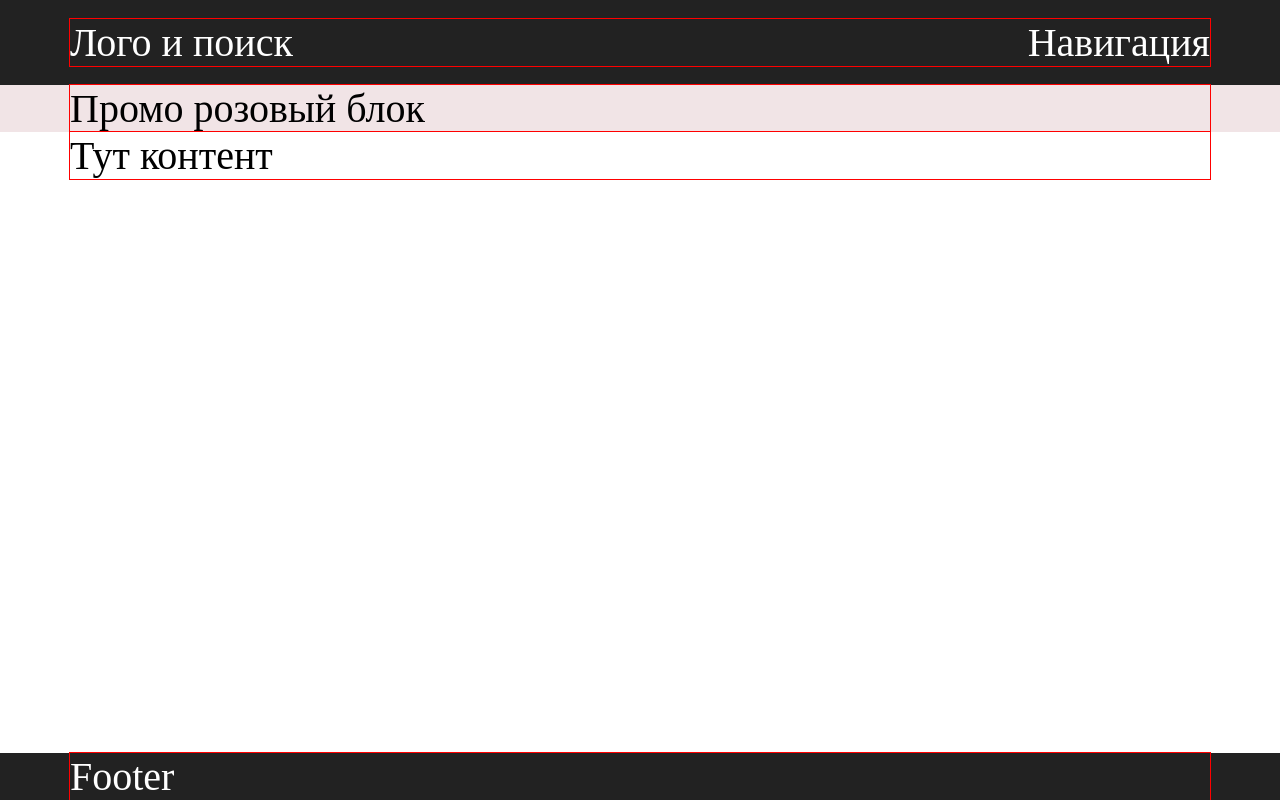
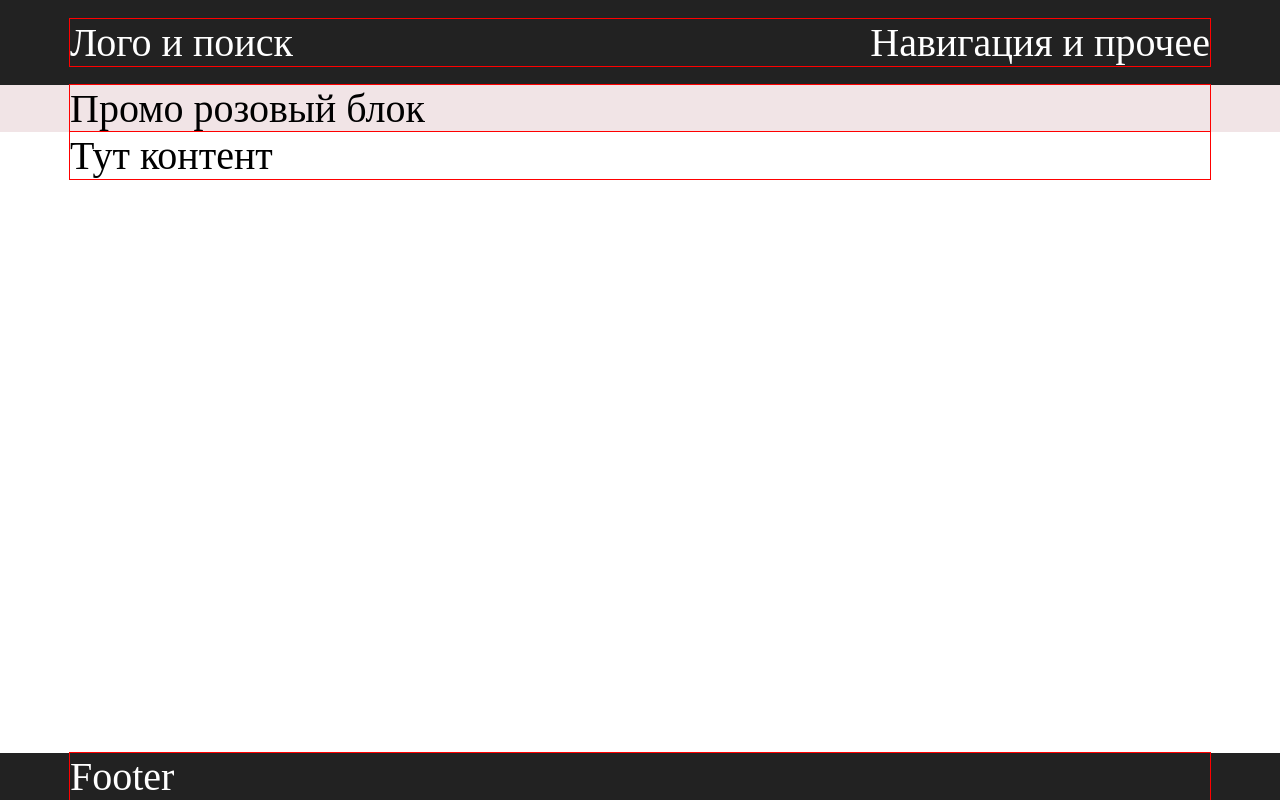
Before and after one commit to daur-vip/brand1, a plain HTML site: page index.html in a window 1280 px wide. Drawn offline with Linux system fonts and the light colour scheme.

Commit message:
a little changes

```diff
--- a/index.html
+++ b/index.html
@@ -13,7 +13,7 @@
    <div class="header">
       <div class="wrap header-wrap">
          <div class="header-left">Лого и поиск</div>
-         <div class="header-right">Навигация</div>
+         <div class="header-right">Навигация и прочее</div>
       </div>
    </div>
    <div class="promo">
```
